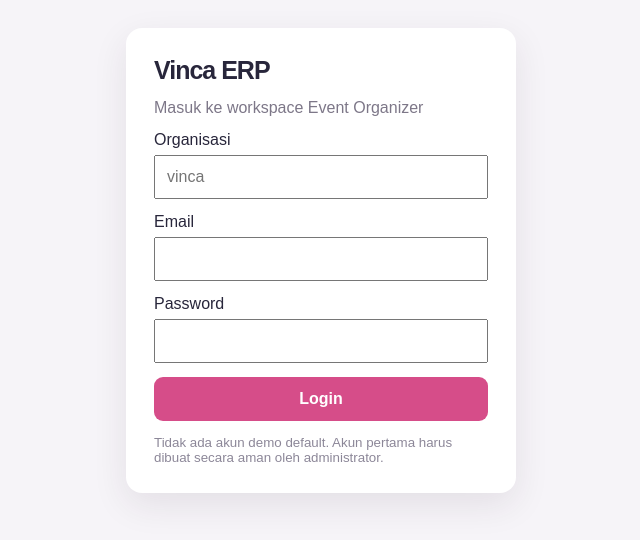
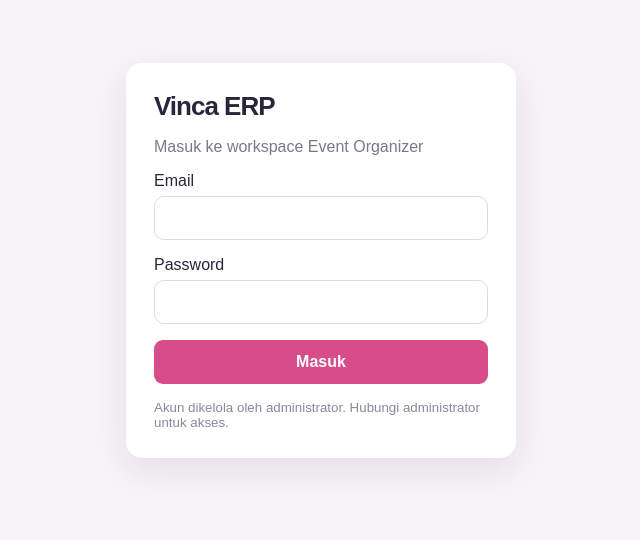
Before and after one commit to leoneshenkad96/hujan-project, a Next.js app: page /login in a window 1280 px wide. Shown: the part 140-680 px from the top of the page, without its empty margins (319-959 px from the left). Built offline with nearby package versions, Linux system fonts and the light colour scheme.

Commit message:
feat(auth): enable secure email-password login without organization field

```diff
--- a/src/app/login/page.tsx
+++ b/src/app/login/page.tsx
@@ -6,17 +6,17 @@ export default function Login(){
  async function submit(e:FormEvent<HTMLFormElement>){
  e.preventDefault();setBusy(true);setError('');
  const fd=new FormData(e.currentTarget);
- try{const res=await fetch('/api/auth/login',{method:'POST',headers:{'Content-Type':'application/json'},body:JSON.stringify({organization:fd.get('organization'),email:fd.get('email'),password:fd.get('password')})});
- if(!res.ok){setError('Login gagal. Periksa organisasi, email, dan password.');return}
+ try{const res=await fetch('/api/auth/login',{method:'POST',headers:{'Content-Type':'application/json'},body:JSON.stringify({email:fd.get('email'),password:fd.get('password')})});
+ if(!res.ok){setError('Login gagal. Periksa email dan password atau hubungi administrator.');return}
  router.push('/');router.refresh();
  }catch{setError('Tidak dapat menghubungi server.')}finally{setBusy(false)}
  }
- return <main style={{minHeight:'100vh',display:'grid',placeItems:'center',padding:20,background:'#f6f4f8'}}><form onSubmit={submit} style={{width:'min(100%,390px)',padding:28,borderRadius:16,background:'white',boxShadow:'0 12px 35px #30223818',display:'grid',gap:14}}>
- <h1 style={{margin:0,fontSize:25}}>Vinca ERP</h1><p style={{margin:0,color:'#7d7788'}}>Masuk ke workspace Event Organizer</p>
- <label>Organisasi<input aria-label="Organisasi" required name="organization" autoComplete="organization" placeholder="vinca" style={{display:'block',width:'100%',padding:11,marginTop:6}}/></label>
- <label>Email<input aria-label="Email" required name="email" type="email" autoComplete="username" style={{display:'block',width:'100%',padding:11,marginTop:6}}/></label>
- <label>Password<input aria-label="Password" required name="password" type="password" autoComplete="current-password" style={{display:'block',width:'100%',padding:11,marginTop:6}}/></label>
+ const field={display:'block',width:'100%',padding:12,marginTop:6,border:'1px solid #ded9e2',borderRadius:10,boxSizing:'border-box' as const};
+ return <main style={{minHeight:'100vh',display:'grid',placeItems:'center',padding:20,background:'#f6f4f8'}}><form onSubmit={submit} style={{width:'min(100%,390px)',padding:28,borderRadius:16,background:'white',boxShadow:'0 12px 35px #30223818',display:'grid',gap:16}}>
+ <h1 style={{margin:0,fontSize:26}}>Vinca ERP</h1><p style={{margin:0,color:'#7d7788'}}>Masuk ke workspace Event Organizer</p>
+ <label htmlFor="login-email">Email<input id="login-email" required name="email" type="email" autoComplete="username" autoCapitalize="none" autoCorrect="off" style={field}/></label>
+ <label htmlFor="login-password">Password<input id="login-password" required name="password" type="password" autoComplete="current-password" style={field}/></label>
  {error&&<p role="alert" style={{color:'#b42355'}}>{error}</p>}
- <button disabled={busy} type="submit" style={{background:'#d64d89',color:'white',border:0,padding:13,borderRadius:9,fontWeight:700}}>{busy?'Memproses...':'Login'}</button>
- <small style={{color:'#8c8798'}}>Tidak ada akun demo default. Akun pertama harus dibuat secara aman oleh administrator.</small></form></main>
+ <button disabled={busy} type="submit" style={{background:'#d64d89',color:'white',border:0,padding:13,borderRadius:9,fontWeight:700,cursor:'pointer'}}>{busy?'Memproses...':'Masuk'}</button>
+ <small style={{color:'#8c8798'}}>Akun dikelola oleh administrator. Hubungi administrator untuk akses.</small></form></main>;
 }
```
